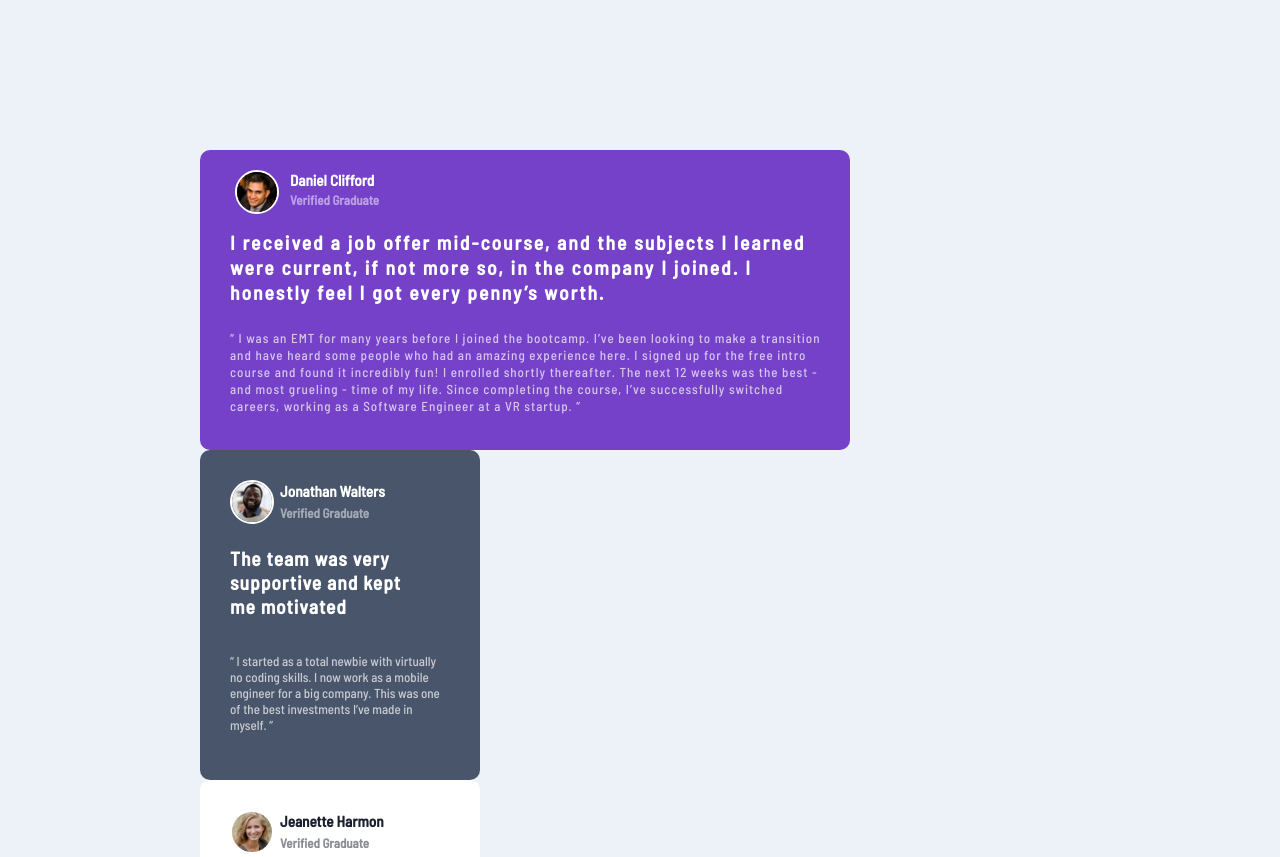
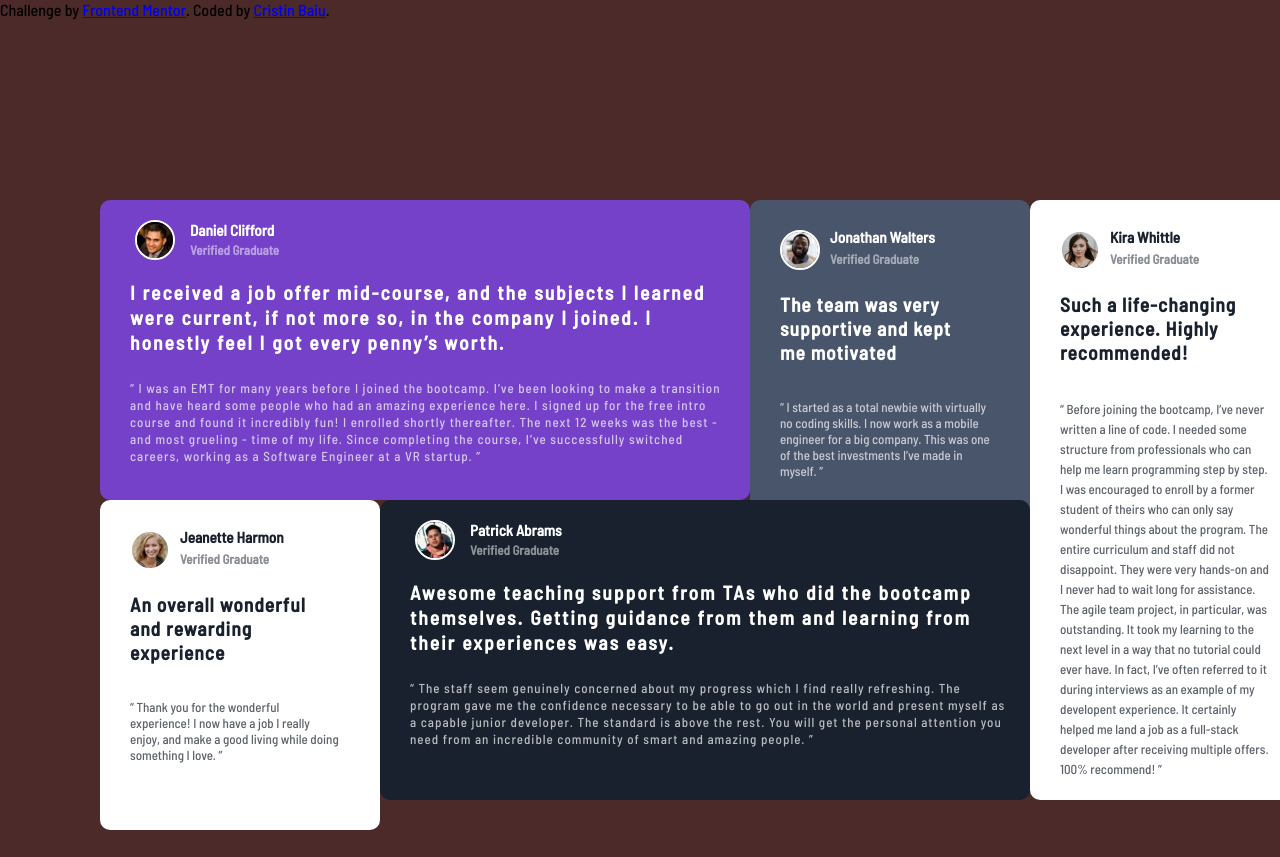
Before and after one commit to FineLine01/testimonial-grid-frontendmentor-challange, a plain HTML site: page testimonials-grid-section-main/testimonials-grid-section-main/index.html in a window 1280 px wide. Shown: the top 857 px of the page. After the commit the page ends 830 px from the top, so only its background shows below. Drawn offline with Linux system fonts and the light colour scheme.

Commit message:
Update style.css

```diff
--- a/testimonials-grid-section-main/css/style.css
+++ b/testimonials-grid-section-main/css/style.css
@@ -2,6 +2,7 @@
 * {
     margin: 0;
     padding: 0;
+    box-sizing: border-box;
 }
 
 :root {
@@ -19,18 +20,19 @@ body {
     font-family: 'Barlow Semi Condensed', sans-serif;
     overflow: none;
     width: var(--Desktop);
+    background-color: rgb(76, 42, 42);
 }
 
 .t-container {
     background-color: var(--Lightgrayishblue);
-    width: 100%;
-    height: 100%;
 }
 
 /* Daniel C*/
 
 .daniel-c {
-    transform: translate(200px, 150px);
+    position: absolute;
+    top: 200px;
+    left: 100px;
     border-radius: 10px;
     width: 650px;
     height: 300px;
@@ -86,7 +88,9 @@ body {
 /* Jonathan W */
 
 .jonathan-w {
-  transform: translate(200px, 150px);
+    position: absolute;
+    top: 200px;
+    left: 750px;
   border-radius: 10px;
   width: 280px;
   height: 330px;
@@ -134,7 +138,9 @@ body {
 /* Jeanette Harmon */
 
 .jeanette-h {
-    transform: translate(200px, 150px);
+    position: absolute;
+    top: 500px;
+    left: 100px;
   border-radius: 10px;
   width: 280px;
   height: 330px;
@@ -150,6 +156,7 @@ body {
     top: 30px;
     left: 30px;
 }
+
 .jeanette-h > h3 {
     position: relative;
     top: -15px;
@@ -177,3 +184,111 @@ body {
     left: 30px;
     opacity: 0.7;
 }
+
+/* Patrick A */
+
+.patrick-a {
+    position: absolute;
+    top: 500px;
+    left: 380px;
+    border-radius: 10px;
+    width: 650px;
+    height: 300px;
+    background-color: var(--Verydarkblackishblue);
+    color: var(--White);
+    font-size: 13px;
+}
+
+.patrick-a img {
+    position: absolute;
+    top: 20px;
+    left: 35px;
+    border-radius: 50px;
+    border: 2px solid white;
+}
+
+.patrick-a > h3 {
+    line-height: 20px;
+    position: relative;
+    top: 20px;
+    left: 90px;
+}
+
+.patrick-a > h4 {
+    line-height: 20px;
+    position: relative;
+    top: 20px;
+    left: 90px;
+    opacity: 0.5;
+}
+
+.patrick-a > h2 {
+    line-height: 25px;
+    letter-spacing: 2px;
+    width: 600px;
+    position: relative;
+    top: 40px;
+    left: 30px;
+}
+
+
+.patrick-a > p {
+    line-height: 17px;
+    letter-spacing: 1px;
+    width: 600px;
+    position: relative;
+    top: 65px;
+    left: 30px;
+    opacity: 0.7;
+}
+
+/* Kira W */
+
+.kira-w {
+    position: absolute;
+    top: 200px;
+    left: 1030px;
+  border-radius: 10px;
+  width: 280px;
+  height: 600px;
+  background-color: var(--White);
+  color: var(--Verydarkblackishblue);
+  font-size: 13px;
+}
+
+.kira-w img {
+    border-radius: 50px;
+    border: 2px solid white;
+    position: relative;
+    top: 30px;
+    left: 30px;
+}
+
+.kira-w > h3 {
+    position: relative;
+    top: -15px;
+    left: 80px;
+}
+
+.kira-w > h4 {
+    position: relative;
+    top: -10px;
+    left: 80px;
+    opacity: 0.5;
+}
+
+.kira-w > h2 {
+    width: 200px;
+    position: relative;
+    top: 15px;
+    left: 30px;
+    letter-spacing: 1px;
+}
+.kira-w > p {
+    width: 210px;
+    line-height: 20px;
+    position: relative;
+    top: 50px;
+    left: 30px;
+    opacity: 0.7;
+}
```
